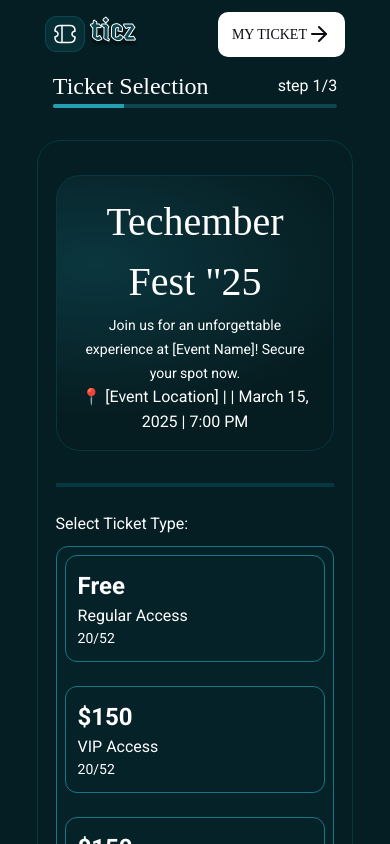
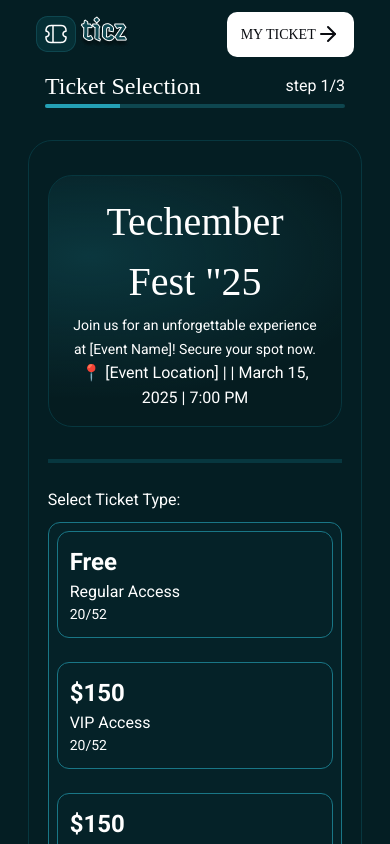
Before and after one commit to Jeffreyai7/hngx-stage2-conference-ticket, a React (Vite) app: page /form in a window 390 px wide. Shown: the top 844 px of the page. Built offline with nearby package versions, Linux system fonts and the light colour scheme; a web font is replaced by a local one.

Commit message:
fix: responsiveness for mobile screens

```diff
--- a/src/components/AttendeeDetails.tsx
+++ b/src/components/AttendeeDetails.tsx
@@ -60,7 +60,7 @@ const AttendeeDetails: React.FC<Props> = ({
   });
 
   return (
-    <section className="w-[90%] max-w-[600px] mb-2 mx-auto">
+    <section className="w-[95%] max-w-[600px] mb-2 mx-auto">
       <div className="bg-(--primaryColor) z-30 sticky top-[68px] my-[32px] mb-[32px]">
         <div className="flex justify-between w-[90%] mx-auto items-center  text-white">
           <h1 className="text-[24px] md:text-[32px] jeju-text">
@@ -87,7 +87,7 @@ const AttendeeDetails: React.FC<Props> = ({
                 <p className="text-white">Drop the image here...</p>
               ) : (
                 <div
-                  className={`h-[240px] w-[240px] bg-[#0E464F] text-center justify-center cursor-pointer block border border-[#24A0B5]  rounded-[12px]`}
+                  className={`h-[240px] w-[240px] bg-[#0E464F] hover:opacity-80 text-center justify-center cursor-pointer block border border-[#24A0B5]  rounded-[12px]`}
                 >
                   {imageUrl ? (
                     <img
--- a/src/components/NavBar.tsx
+++ b/src/components/NavBar.tsx
@@ -6,7 +6,7 @@ import { ArrowRight } from "lucide-react";
 const NavBar = () => {
   const location = useLocation();
   return (
-    <nav className="flex justify-between items-center bg-(--primaryColor) h-[68px] md:h-[76px] px-2 w-[90%] max-w-[800px] mx-auto sticky top-0 z-30">
+    <nav className="flex justify-between items-center bg-(--primaryColor) h-[68px] md:h-[76px] px-2 w-[95%] max-w-[800px] mx-auto sticky top-0 z-30">
       <div className="flex">
         <img src="/images/thumb.png" alt="logo" />
         <Link to={"/"}>
@@ -29,7 +29,7 @@ const NavBar = () => {
       </div>
       <div>
         <Button className="bg-white text-[14px] flex items-center px-[1em] py-[0.75em] rounded-[10px] text-[#0A0C11] jeju-text hover:bg-(--secondaryColor) hover:text-white cursor-pointer transition-colors">
-          MY TICKET <ArrowRight size={24} />
+          MY TICKET <ArrowRight className=" hover:rotate-x-45" size={24} />
         </Button>
       </div>
     </nav>
--- a/src/components/TicketReady.tsx
+++ b/src/components/TicketReady.tsx
@@ -11,7 +11,7 @@ type Props = {
 const TicketReady: React.FC<Props> = ({ formData, imageUrl }) => {
   const navigate = useNavigate();
   return (
-    <section className="w-[90%] max-w-[600px] mx-auto">
+    <section className="w-[95%] max-w-[600px] mx-auto">
       <div className="bg-(--primaryColor) z-30 sticky top-[68px] mb-[32px]">
         <div className="flex justify-between w-[90%] mx-auto items-center  text-white">
           <h1 className="text-[24px] md:text-[32px] jeju-text">Ready</h1>
--- a/src/components/TicketSelection.tsx
+++ b/src/components/TicketSelection.tsx
@@ -31,7 +31,7 @@ const TicketSelection: React.FC<Props> = ({
   ];
 
   return (
-    <section className="w-[90%] max-w-[600px] mx-auto">
+    <section className="w-[95%] max-w-[600px] mx-auto">
       <div className="bg-(--primaryColor) z-30 sticky top-[68px] mb-[32px]">
         <div className="flex justify-between w-[90%] mx-auto items-center  text-white">
           <h1 className="text-[24px] jeju-text md:text-[32px]">
```
